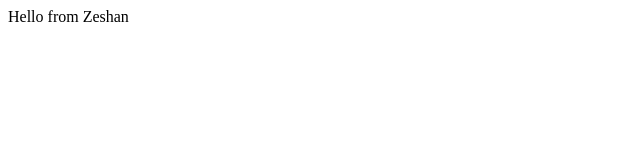
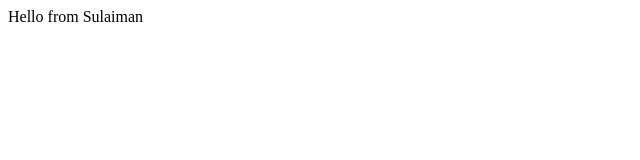
Before and after one commit to Sulaiman-Baig/class2020, a plain HTML site: page index.html in a window 1280 px wide. Shown: the full height of the page, 0-640 px from the left. Drawn offline with Linux system fonts and the light colour scheme.

Commit message:
its now from Sulaiman

```diff
--- a/index.html
+++ b/index.html
@@ -5,7 +5,7 @@
 </head>
 <body>
     <div>
-        Hello from Zeshan
+        Hello from Sulaiman
     </div>
 </body>
 </html>
```
